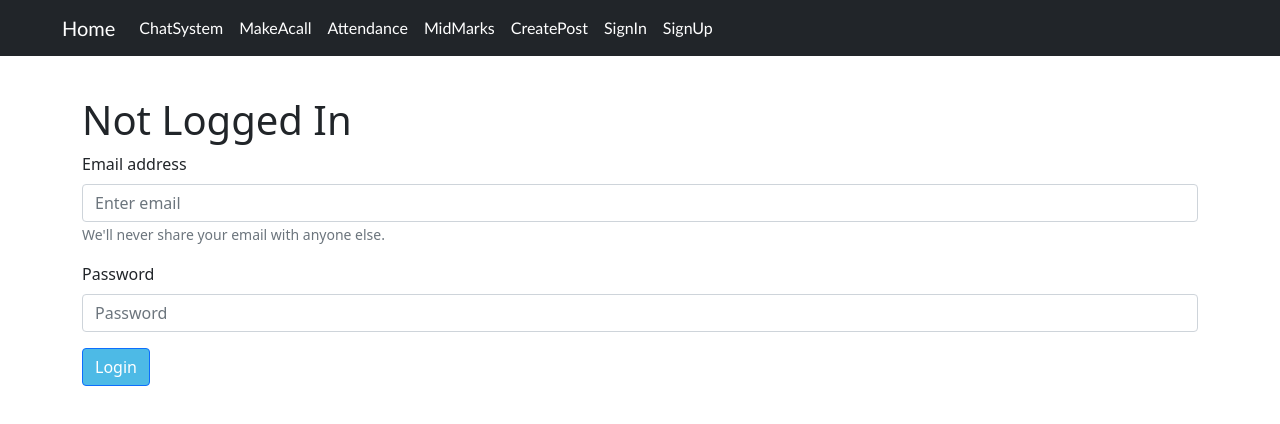
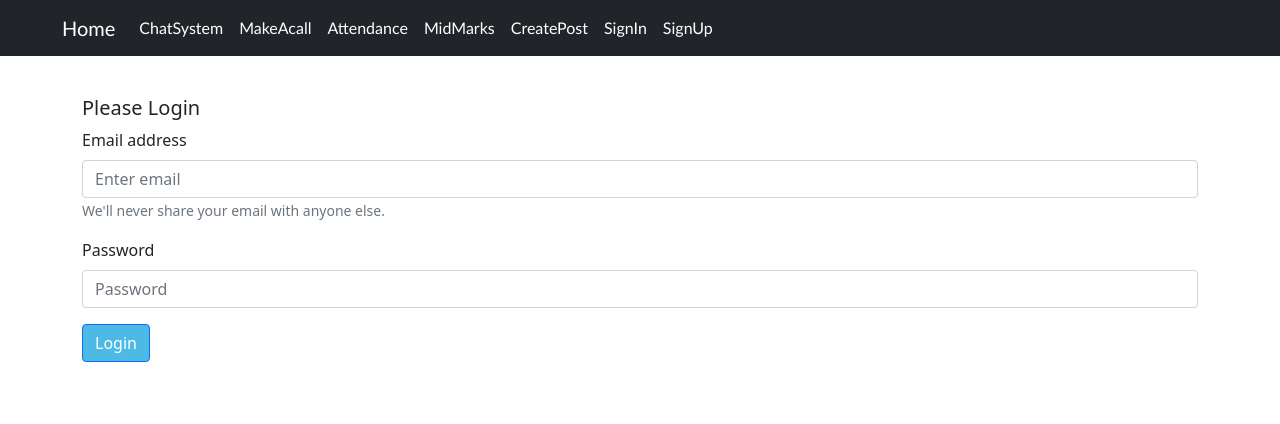
Before and after one commit to MahidharMannuru5/AttNbkrist, a React (Create React App) app: page /#/Signin in a window 1280 px wide. Shown: the top 424 px of the page. Built offline with nearby package versions, Linux system fonts and the light colour scheme; no server answers.

Commit message:
LoginAndSignUpPageUI

```diff
--- a/src/App.js
+++ b/src/App.js
@@ -63,8 +63,8 @@ function App({useName}) {
         <Route path="/CreatePost" element={<CreatePost />} />
         <Route path="/MidMarks" element={<MidMarks />} />
     </>
-    : <Route path="*" element={<Signin/>} />}
-      <Route path="/SignUp" element={<SignUp />} />
+    :    <Route path="*" element={<Signin/>} />}
+         <Route path="/SignUp" element={<SignUp />} />
         </Routes>
       </div>
     </>
--- a/src/Pages/ChatSystem.js
+++ b/src/Pages/ChatSystem.js
@@ -29,9 +29,6 @@ const ChatSystem = () => {
       await addDoc(collectionReference,{usernname:"mannuru",newMessage,timestamp: timestamp})
       setNewMessage(" ");
     }
-  }
-  const signOut = () => {
-
   }
   return (
     <div className="container-fluid h-100 chat-system-container">
--- a/src/Pages/SignUp.js
+++ b/src/Pages/SignUp.js
@@ -4,6 +4,8 @@ import Form from 'react-bootstrap/Form';
 import { useState } from 'react';
 import { createUserWithEmailAndPassword } from "firebase/auth";
 import {auth} from '../ConfigFirebase/Firebase';
+import Nav from 'react-bootstrap/Nav';
+import { Link } from 'react-router-dom';
 const SignUp = () => {
   const[password,setPassword]=useState(" ");
   const[email,setEmail]=useState(" ");
@@ -44,9 +46,10 @@ const SignUp = () => {
       <Button variant="primary" type="submit" onClick={signUppp}>
         CreateAccount
       </Button>
-      <h4>Dont have an account?</h4>
     </Form>
     </div>
+
+
     </>
   )
 }
--- a/src/Pages/Signin.js
+++ b/src/Pages/Signin.js
@@ -4,7 +4,8 @@ import Form from 'react-bootstrap/Form';
 import { useState } from 'react';
 import { auth } from '../ConfigFirebase/Firebase';
 import { getAuth, signInWithEmailAndPassword,onAuthStateChanged } from "firebase/auth";
-
+import Nav from 'react-bootstrap/Nav';
+import { Link } from 'react-router-dom';
 
 const Signin = () => {
   const [Email, setEmail] = useState("");
@@ -41,7 +42,7 @@ const Signin = () => {
     <>
       <div className="container">
         <Form>
-          {auth.currentUser ? <h1>loggedIn {auth.currentUser.displayName} </h1> : <h1>Not Logged In</h1>}
+          {auth.currentUser ? <h1>Welcome To OneStopEd {auth.currentUser.displayName} </h1> : <h5>Please Login</h5>}
           <Form.Group className="mb-3" controlId="formBasicEmail">
             <Form.Label>Email address{UseName}</Form.Label>
             <Form.Control type="email" onChange={(event) => setEmail(event.target.value)} placeholder="Enter email" />
```
